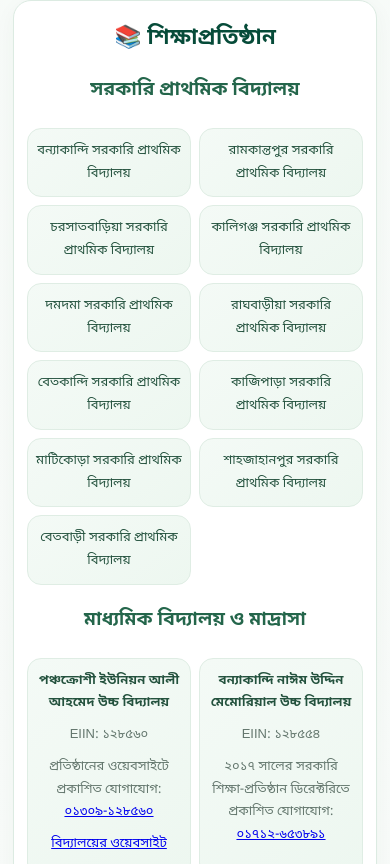
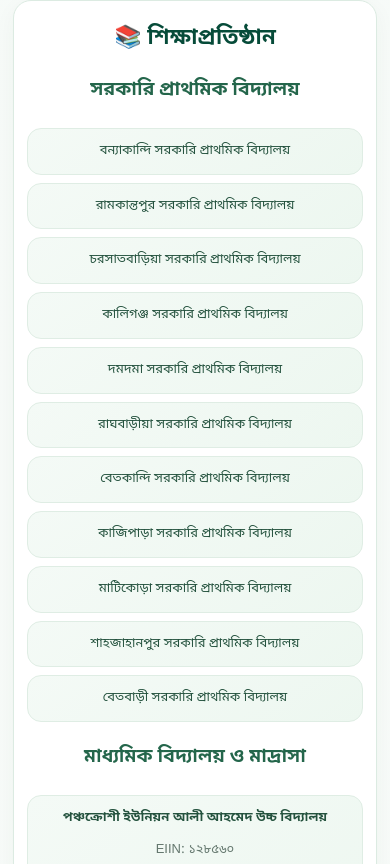
Before and after one commit to mdasifsorkar6464-a11y/amader-panchakroshi, a plain HTML site: page index.html in a window 390 px wide. Shown: the part 4060-4924 px from the top of the page. Drawn offline with Linux system fonts and the light colour scheme.

Commit message:
Improve directory readability on narrow mobile screens

```diff
--- a/style.css
+++ b/style.css
@@ -407,3 +407,10 @@ border-radius:8px
 .footer-links{display:flex;justify-content:center;gap:10px 20px;flex-wrap:wrap;margin:14px auto 4px}
 .footer-links a{color:#e2f6e9;text-decoration:underline;text-underline-offset:3px;font-size:13px;font-weight:700}
 .footer-links a:focus-visible{outline:2px solid #fff;outline-offset:4px;border-radius:4px}
+
+
+/* Improve directory readability on narrow phones */
+@media(max-width:420px){
+  .directory-list{grid-template-columns:1fr}
+  .directory-item{min-width:0;overflow-wrap:anywhere}
+}
```
